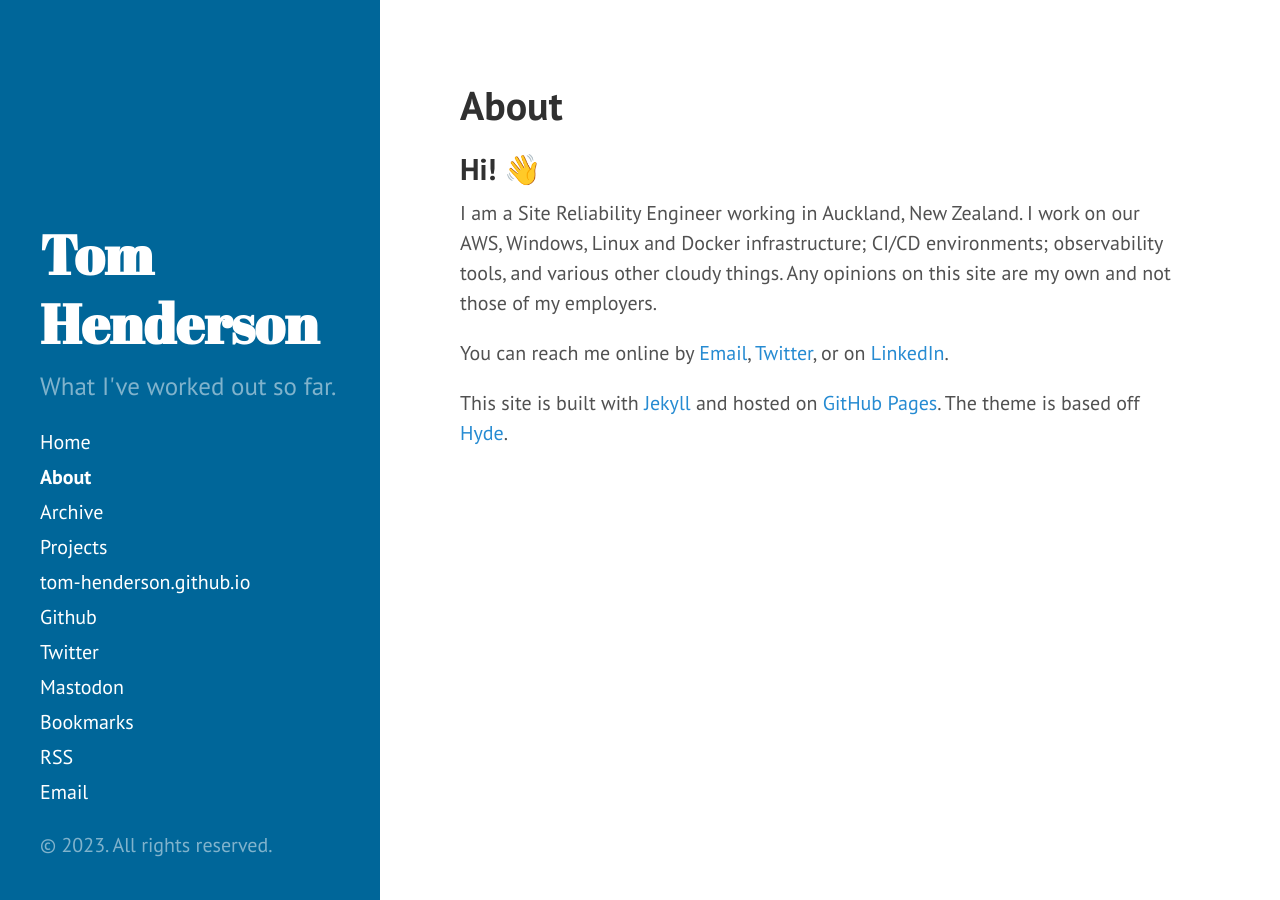
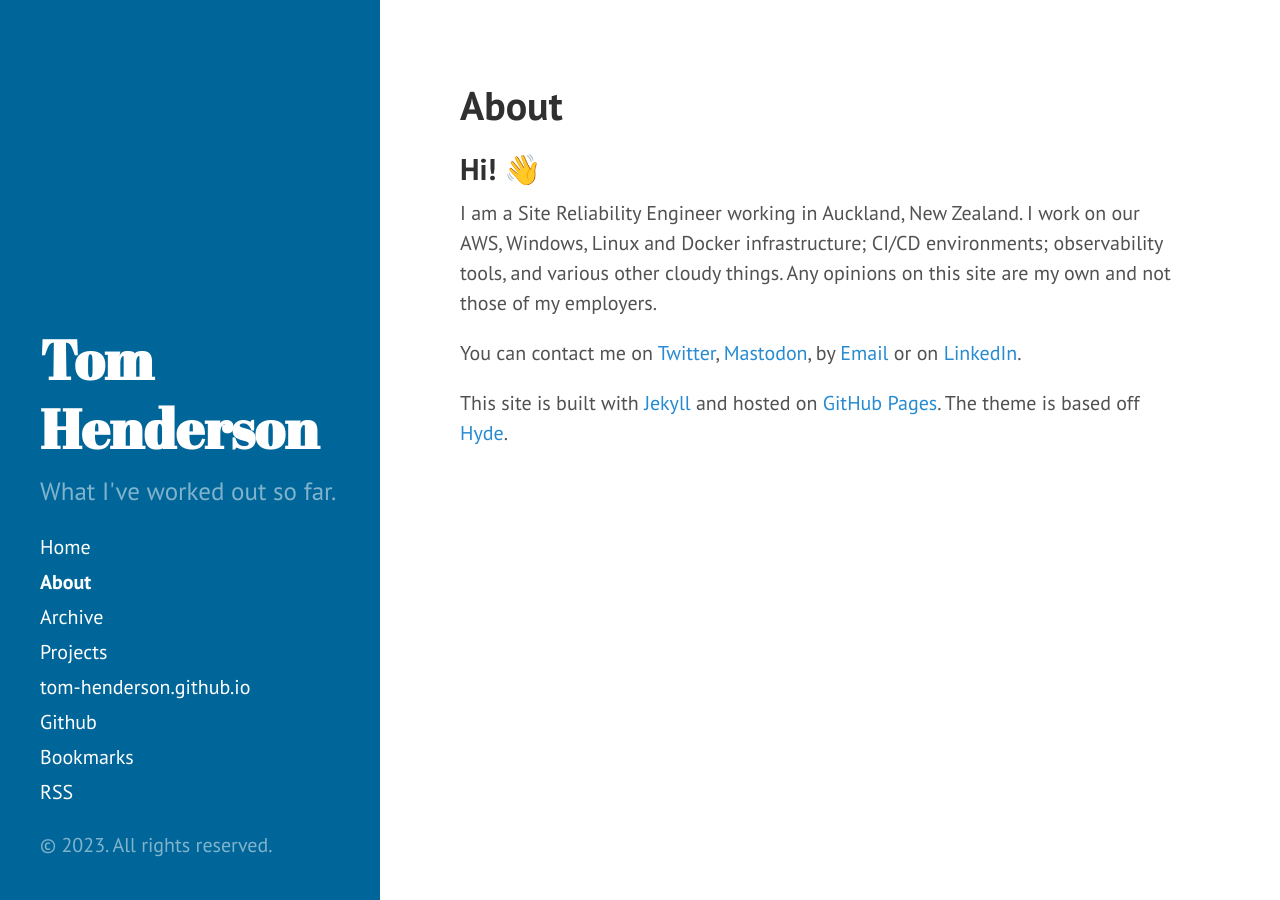
Before and after one commit to tom-henderson/tom-henderson.github.io, a Jekyll site: the page built from about.md, in a window 1280 px wide. Built offline with Jekyll 4.4.1, drawn with Linux system fonts in a browser that asks for light colours; Markdown is read by kramdown in place of the engine named in the settings; some of the changed lines change nothing that is shown.

Commit message:
Move some sidebar links to about page

```diff
--- a/_config.yml
+++ b/_config.yml
@@ -38,16 +38,16 @@ author:
 social:
   - title: Github
     url: https://github.com/tom-henderson
-  - title: Twitter
-    url: https://twitter.com/tomhenderson
-  - title: Mastodon
-    url: https://mastodon.nz/@tomhenderson
+  # - title: Twitter
+  #   url: https://twitter.com/tomhenderson
+  # - title: Mastodon
+  #   url: https://mastodon.nz/@tomhenderson
   - title: Bookmarks
     url: https://bookmarks.thx.nz/
   - title: RSS
     url: /feed.xml
-  - title: Email
-    url: mailto:tomhenderson@mac.com
+  # - title: Email
+  #   url: mailto:tomhenderson@mac.com
 
 defaults:
   - scope:
--- a/about.md
+++ b/about.md
@@ -8,6 +8,6 @@ permalink: /about/
 
 I am a Site Reliability Engineer working in Auckland, New Zealand. I work on our AWS, Windows, Linux and Docker infrastructure; CI/CD environments; observability tools, and various other cloudy things. Any opinions on this site are my own and not those of my employers.
 
-You can reach me online by [Email](mailto:tomhenderson@mac.com),  [Twitter](https://twitter.com/tomhenderson), or on [LinkedIn](http://nz.linkedin.com/in/tomhendersonnz).
+You can contact me on [Twitter](https://twitter.com/tomhenderson), [Mastodon](https://mastodon.nz/@tomhenderson), by [Email](mailto:tomhenderson@mac.com) or on [LinkedIn](http://nz.linkedin.com/in/tomhendersonnz).
 
 This site is built with [Jekyll](http://jekyllrb.com) and hosted on [GitHub Pages](https://pages.github.com). The theme is based off [Hyde](https://github.com/poole/hyde).
```
